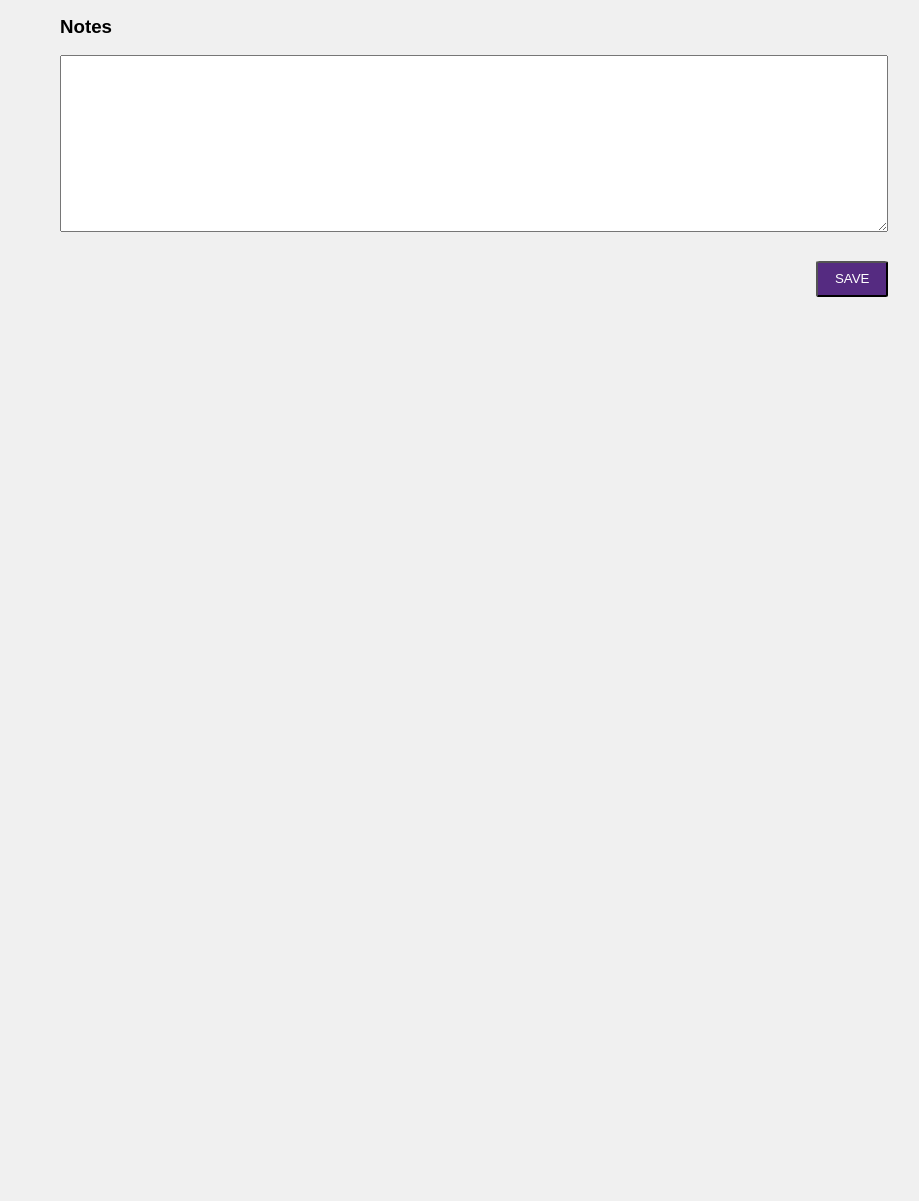
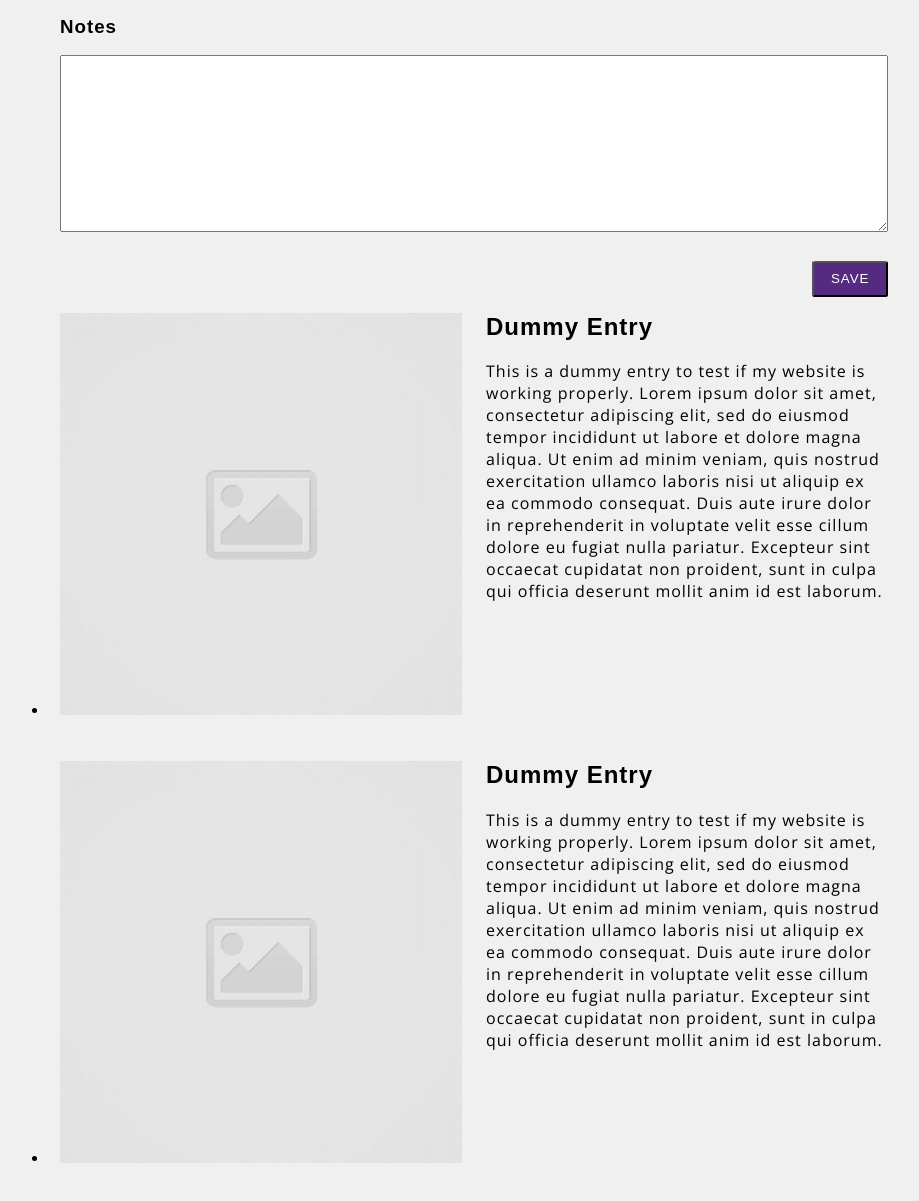
Before and after one commit to silva-tim/code-journal, a website: page index.html in a window 1280 px wide. Shown: the part 549-1750 px from the top of the page, without its empty margins (166-1085 px from the left). Before the commit the page ends 846 px from the top, so only its background shows below. Drawn offline with nearby package versions, Linux system fonts and the light colour scheme; a web font is replaced by a local one.

Commit message:
Create some dummy journal entries to the unordered list in the HTML and style them to match the example entries in the figma. Each entry’s content should be in a single li element within the ul element. #2

```diff
--- a/css/layout.css
+++ b/css/layout.css
@@ -42,7 +42,7 @@ button {
     width: 50%;
   }
 
-  h3#titlealign {
+  .alignwithimg {
     margin-top: 0;
   }
 
--- a/css/styles.css
+++ b/css/styles.css
@@ -1,5 +1,13 @@
 * {
+  letter-spacing: 1px;
+}
+
+.prozo {
   font-family: "Proza Libre", sans-serif;
+}
+
+.opensans {
+  font-family: "Open Sans", sans-serif;
 }
 
 header {
@@ -28,9 +36,16 @@ input#photolink {
   width: 100%;
   padding: 3% 2%;
   margin-bottom: 3%;
-  font-family: "Open Sans", sans-serif;
 }
 
 h3 {
   margin-bottom: 2%;
 }
+
+ul {
+  padding: 0;
+}
+
+li {
+  margin-bottom: 5%;
+}
--- a/index.html
+++ b/index.html
@@ -26,7 +26,7 @@
     <div class="container">
       <div class="row">
         <div class="column-full">
-          <p>Code Journal</p>
+          <p class="prozo">Code Journal</p>
         </div>
       </div>
     </div>
@@ -36,7 +36,7 @@
       <form>
         <div class="row">
           <div class="column-full">
-            <h1>New Entry</h1>
+            <h1 class="prozo">New Entry</h1>
           </div>
         </div>
         <div class="row">
@@ -46,27 +46,60 @@
             </div>
           </div>
           <div class="column-half">
-            <h3 id="titlealign"><label for="title">Title</label></h3>
-            <input type="text" id="title" required>
-            <h3><label for="photolink"></label>Photo URL</label></h3>
-            <input type="text" id="photolink" required>
+            <h3 class="prozo alignwithimg"><label for="title">Title</label></h3>
+            <input type="text" id="title" class="opensans" required>
+            <h3 class="prozo"><label for="photolink"></label>Photo URL</label></h3>
+            <input type="text" id="photolink" class="opensans" required>
           </div>
         </div>
         <div class="row">
           <div class="column-full">
-            <h3><label for="notes">Notes</label></h3>
-            <textarea id="notes" rows="7" required></textarea>
+            <h3 class="prozo"><label for="notes">Notes</label></h3>
+            <textarea id="notes" rows="7" class="opensans" required></textarea>
           </div>
         </div>
         <div class="row">
           <div class="column-full justifyright">
-            <button type="submit">SAVE</button>
+            <button type="submit" class="prozo">SAVE</button>
           </div>
         </div>
       </form>
     </div>
-    <div data-view="entries" class="hidden">
-      <ul></ul>
+    <div data-view="entries" class="">
+      <ul>
+        <li>
+          <div class="row">
+            <div class="column-half">
+              <img src="images/placeholder-image-square.jpg" alt="Place holder image">
+            </div>
+            <div class="column-half">
+              <h2 class="prozo alignwithimg">Dummy Entry</h2>
+              <p class="opensans">
+                This is a dummy entry to test if my website is working properly. Lorem ipsum dolor sit amet, consectetur adipiscing elit, sed do eiusmod tempor incididunt ut labore et dolore magna
+                aliqua. Ut enim ad minim veniam, quis nostrud exercitation ullamco laboris nisi ut aliquip ex ea commodo consequat. Duis
+                aute irure dolor in reprehenderit in voluptate velit esse cillum dolore eu fugiat nulla pariatur. Excepteur sint
+                occaecat cupidatat non proident, sunt in culpa qui officia deserunt mollit anim id est laborum.
+              </p>
+            </div>
+          </div>
+        </li>
+        <li>
+          <div class="row">
+            <div class="column-half">
+              <img src="images/placeholder-image-square.jpg" alt="Place holder image">
+            </div>
+            <div class="column-half">
+              <h2 class="prozo alignwithimg">Dummy Entry</h2>
+              <p class="opensans">
+                This is a dummy entry to test if my website is working properly. Lorem ipsum dolor sit amet, consectetur adipiscing elit, sed do eiusmod tempor incididunt ut labore et dolore magna
+                aliqua. Ut enim ad minim veniam, quis nostrud exercitation ullamco laboris nisi ut aliquip ex ea commodo consequat. Duis
+                aute irure dolor in reprehenderit in voluptate velit esse cillum dolore eu fugiat nulla pariatur. Excepteur sint
+                occaecat cupidatat non proident, sunt in culpa qui officia deserunt mollit anim id est laborum.
+              </p>
+            </div>
+          </div>
+        </li>
+      </ul>
     </div>
   </main>
   <script src="js/data.js"></script>
```
